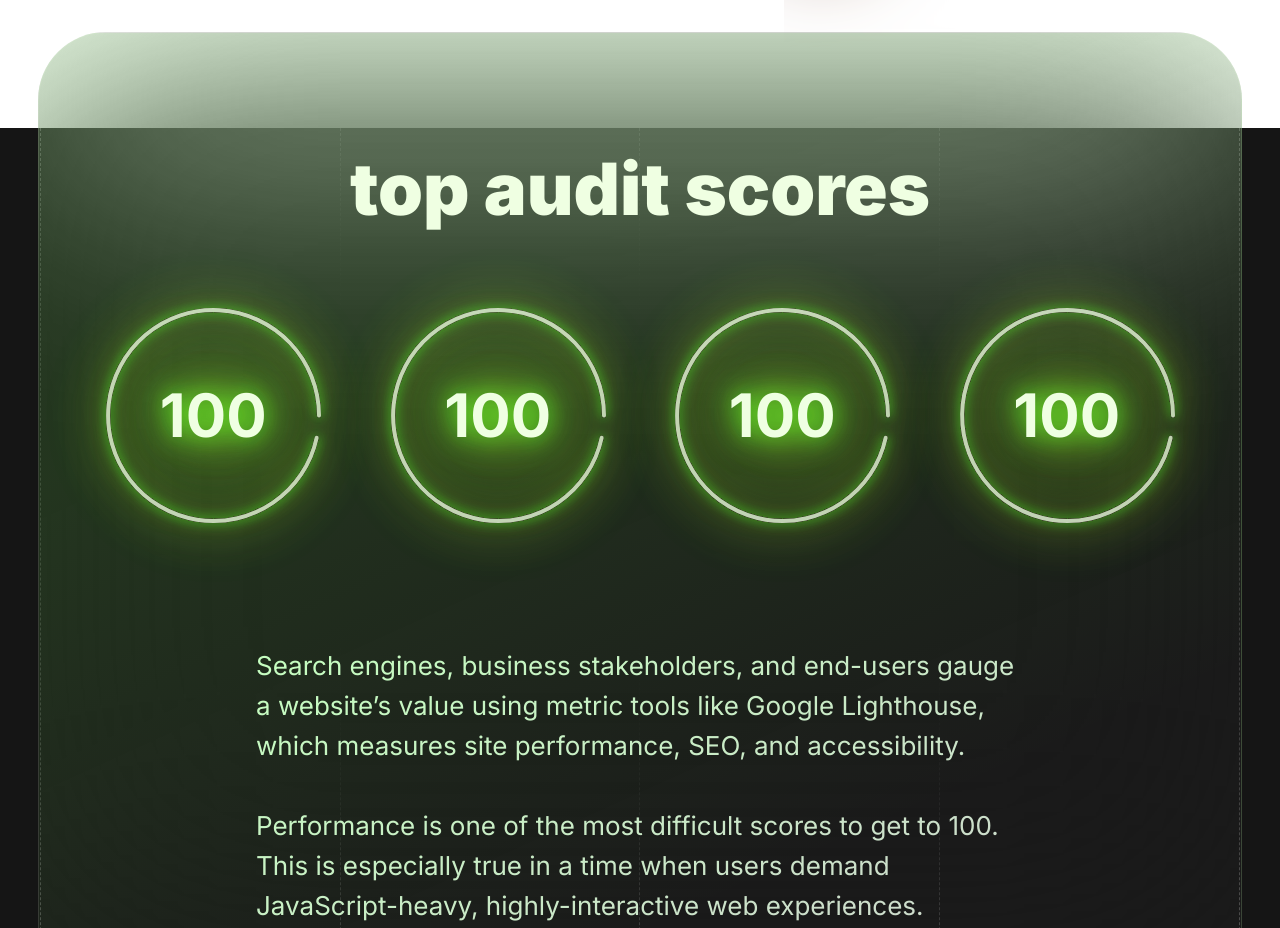
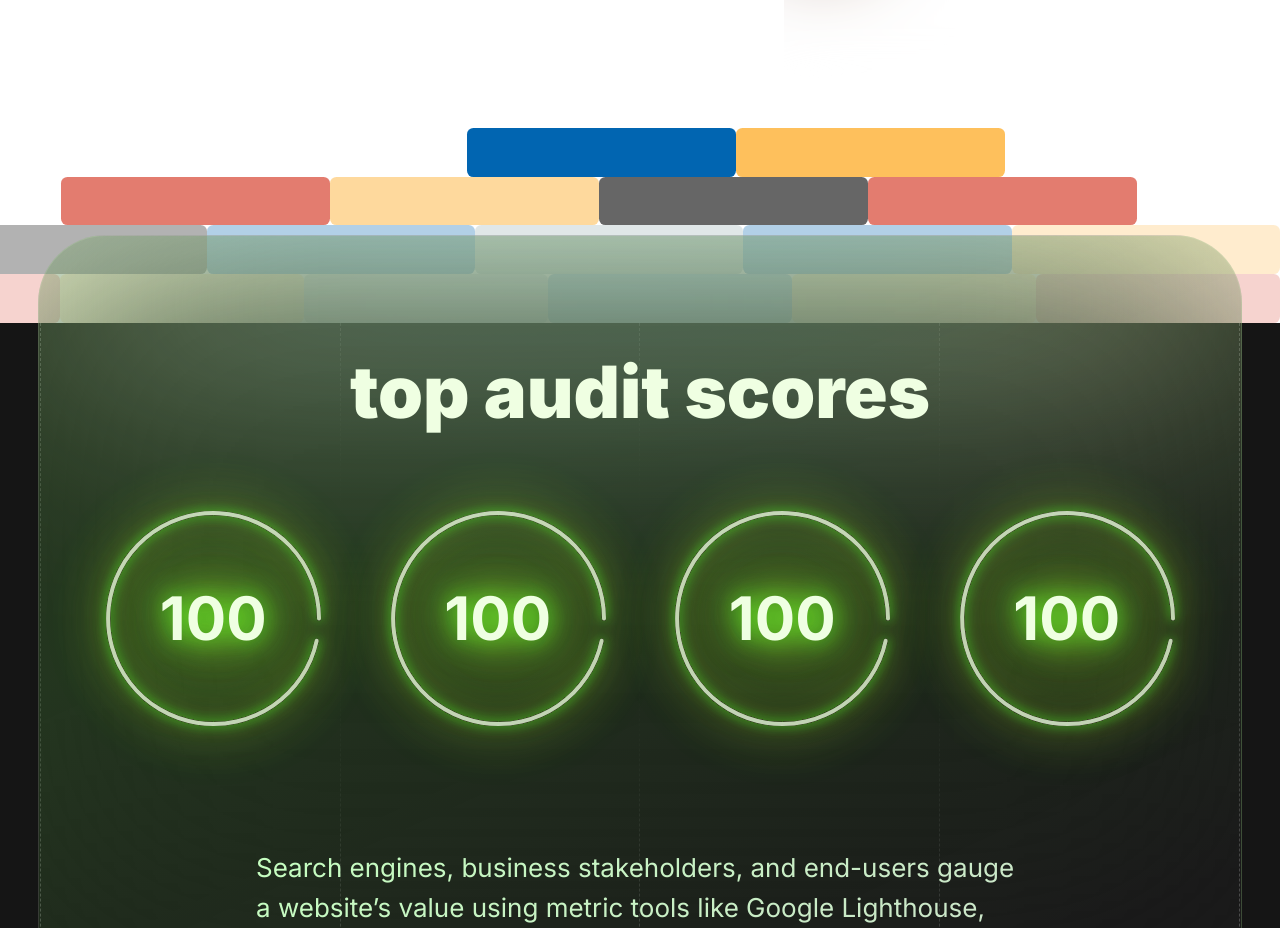
Before and after one commit to B3nten/monogram-test, a Next.js app: page / in a window 1280 px wide. Shown: the part 5940-6868 px from the top of the page. Built offline with nearby package versions, Linux system fonts and the light colour scheme.

Commit message:
Add blocks to bottom of markup section

```diff
--- a/src/pages/index.tsx
+++ b/src/pages/index.tsx
@@ -144,6 +144,36 @@ export default function Home() {
         </div>
       </section>
 
+      <div className='overflow-hidden'>
+        <div className="flex ml-[20vw] lg:ml-[36.5vw]">
+          <Block color='bg-[#0165B1]' />
+          <Block color='bg-[#FEC05C]' />
+        </div>
+        <div className="flex ml-[4.8vw]">
+          <Block color='bg-[#D12510]/60' />
+          <Block color='bg-[#FEC05C]/60' />
+          <Block color='bg-black/60' />
+          <Block color='hidden lg:block bg-[#D12510]/60' />
+        </div>
+        <div className="flex ml-[-4.8vw]">
+          <Block color='bg-black/30' />
+          <Block color='bg-[#0165B1]/30' />
+          <Block color='bg-[#97B1B2]/30' />
+          <Block color='bg-[#0165B1]/30' />
+          <Block color='bg-[#FEC05C]/30' />
+        </div>
+        <div className="flex ml-[-14.4vw]">
+          <Block color='bg-[#D12510]/20' />
+          <Block color='bg-[#FEC05C]/20' />
+          <Block color='bg-[#97B1B2]/20' />
+          <Block color='bg-[#0165B1]/20' />
+          <Block color='bg-[#FEC05C]/20' />
+          <Block color='bg-[#D12510]/20' />
+        </div>
+
+      </div>
+
+
       {/* Footer section */}
       <div className="relative bg-brand-bg px-0 sm:px-5 2xl:px-0 w-screen">
         <div className='absolute grid grid-cols-3 lg:grid-cols-4 max-w-[1350px] mx-auto px-4 sm:px-10 inset-0'>
@@ -152,7 +182,7 @@ export default function Home() {
           <div className='border-r border-white/30 border-dashed'></div>
           <div className='hidden lg:block border-r border-white/30 border-dashed'></div>
         </div>
-        <section className='flex flex-col items-center -translate-y-24'>
+        <section className='flex flex-col items-center -translate-y-10 xl:-translate-y-[5.5rem]'>
           <div className='relative w-full max-w-[1204px] rounded-[68px] p-10 backdrop-blur-[128px] border border-[#e2ffd125]
           [@supports(backdrop-filter:blur(0))]:backdrop-blur-[128px] [@supports(backdrop-filter:blur(0))]:[background:linear-gradient(-24.39deg,rgba(255,255,255,0.024)_35.54%,rgba(123,245,93,.15)_75.25%)] [background:linear-gradient(#afbdac_-15%,#263822_20%,rgba(255,255,255,.05))] scale-x-[1.01] md:scale-x-100'>
             <h2 className='md:mt-12 lg:mt-20 2xl:mt-24 text-center text-5xl sm:text-6xl lg:text-7xl font-black text-[#EFFFE2]'>top audit scores</h2>
@@ -185,3 +215,7 @@ function Circle() {
     </div>
   </div>;
 }
+
+function Block({ color }: { color: string; }) {
+  return <div className={`w-[32vw] h-[6vw] lg:w-[21vw] lg:h-[3.8vw] rounded-[.5vw] ${color}`}></div>;
+}
```
Also changed, not shown: 2 other files (tests, documents, lock files or other folders).
